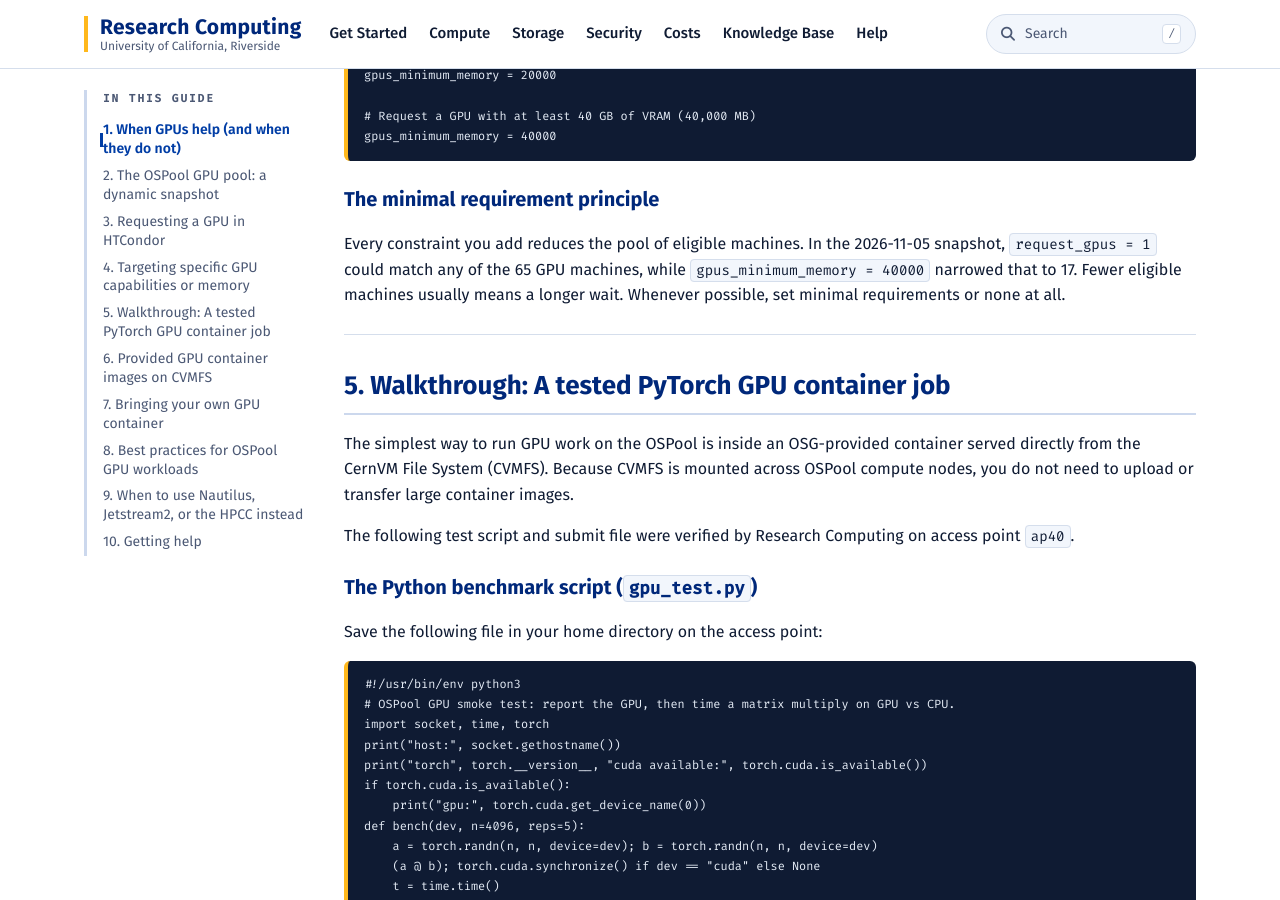
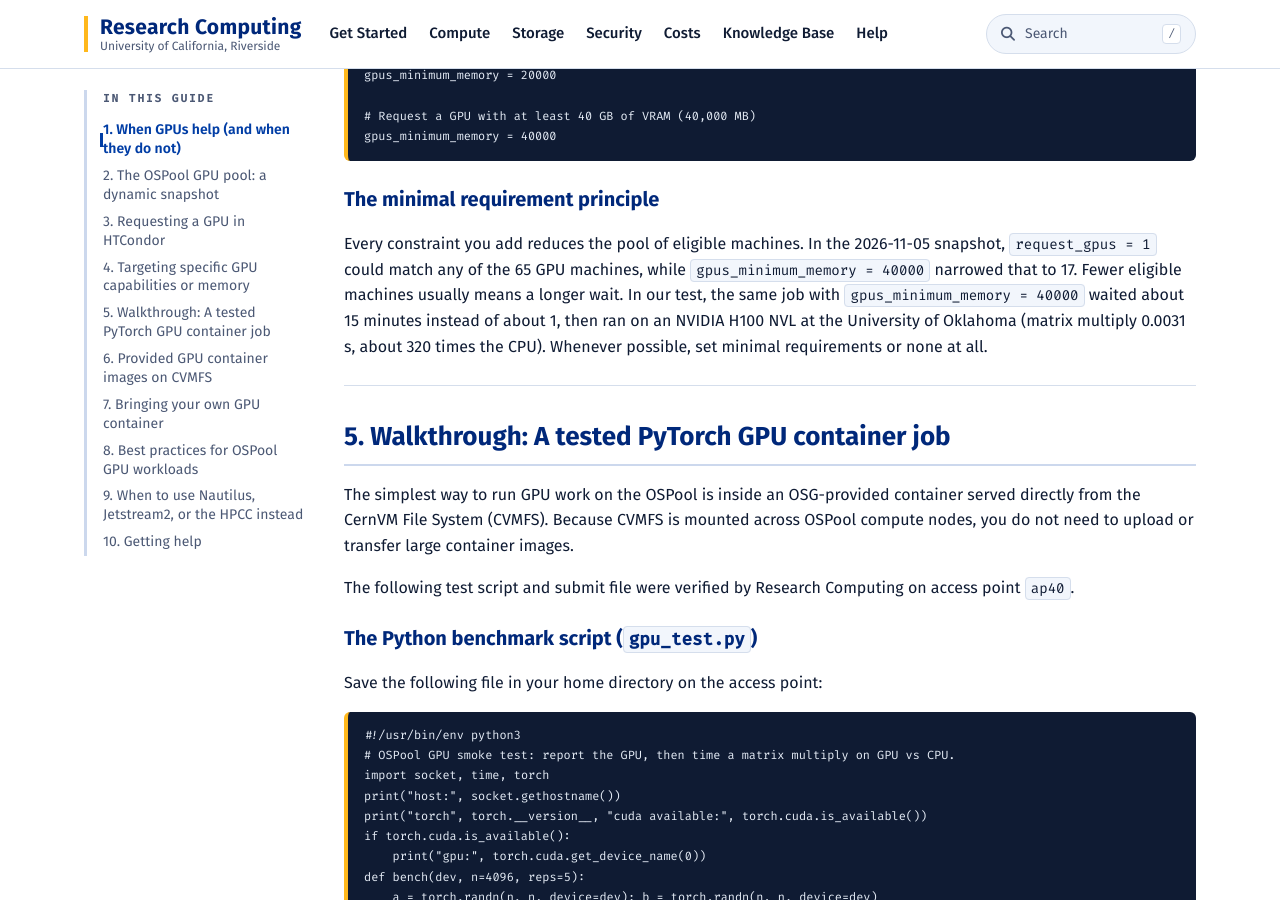
Before and after one commit to UCR-Research-Computing/UCR-Research-Computing.github.io, a Jekyll site: the page built from _kb/kb047-ospool-gpu-jobs.md, in a window 1280 px wide and 900 px high, scrolled down 3712 px. Built offline with Jekyll 4.4.1, drawn with Linux system fonts in a browser that asks for light colours; some web fonts are replaced.

Commit message:
KB047: gpus_minimum_memory = 40000 tested (H100 NVL at OU after ~15 min); CHECK narrowed

```diff
--- a/_kb/kb047-ospool-gpu-jobs.md
+++ b/_kb/kb047-ospool-gpu-jobs.md
@@ -11,7 +11,8 @@ series_order: 5
 review_notes:
   - "Written 2026-11-05 from OSG documentation (portal.osg-htc.org/documentation/htc_workloads/specific_resource/gpu-jobs/) and ap40 test runs."
   - "Tested 2026-11-05 on ap40 by RC: 1-GPU PyTorch 2.3.1 container job (gpu_test.sub, gpu_test.py) on a Quadro RTX 6000 at Notre Dame; CUDA matmul 4096x4096 ran in 0.012 s vs CPU 0.841 s (~70x speedup); total run time ~1.5 min after ~1 min queue wait."
-  - "CHECK: submit file requirement variations (gpus_minimum_capability, gpus_minimum_memory) and alternative CVMFS image paths are from OSG documentation and were not individually submitted by RC."
+  - "Tested 2026-11-05 on ap40 by RC: the same GPU job with gpus_minimum_memory = 40000 waited about 15 minutes (17 machines qualified, none free at first) and ran on an NVIDIA H100 NVL at the University of Oklahoma; matmul 0.0031 s vs CPU 0.995 s."
+  - "CHECK: gpus_minimum_capability / gpus_maximum_capability and the CVMFS image paths other than htc/pytorch:2.3.1-cuda11.8 are from OSG documentation and were not submitted by RC."
 ---
 
 The Open Science Pool (OSPool) provides opportunistic access to Graphics Processing Units (GPUs) contributed by universities and research facilities across the United States. If your calculations rely on NVIDIA CUDA, PyTorch, TensorFlow, JAX, or GPU-accelerated simulation packages, you can submit batches of independent GPU jobs through HTCondor.
@@ -132,7 +133,7 @@ gpus_minimum_memory = 40000
 
 ### The minimal requirement principle
 
-Every constraint you add reduces the pool of eligible machines. In the 2026-11-05 snapshot, `request_gpus = 1` could match any of the 65 GPU machines, while `gpus_minimum_memory = 40000` narrowed that to 17. Fewer eligible machines usually means a longer wait. Whenever possible, set minimal requirements or none at all.
+Every constraint you add reduces the pool of eligible machines. In the 2026-11-05 snapshot, `request_gpus = 1` could match any of the 65 GPU machines, while `gpus_minimum_memory = 40000` narrowed that to 17. Fewer eligible machines usually means a longer wait. In our test, the same job with `gpus_minimum_memory = 40000` waited about 15 minutes instead of about 1, then ran on an NVIDIA H100 NVL at the University of Oklahoma (matrix multiply 0.0031 s, about 320 times the CPU). Whenever possible, set minimal requirements or none at all.
 
 ---
 
```
